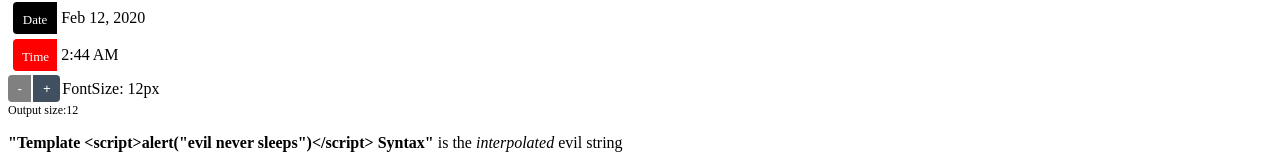
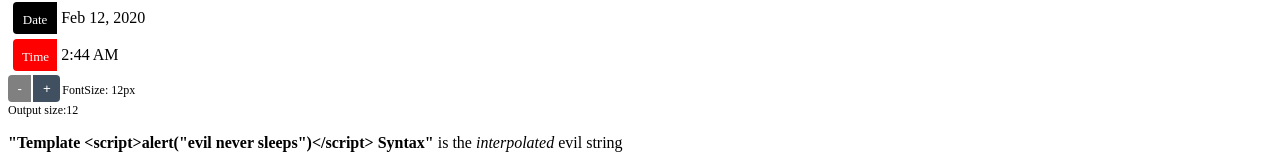
Before and after one commit to vincent-terpstra/angular-heroes, an Angular app: page /dashboard in a window 1280 px wide. Shown: the part 271-439 px from the top of the page. Built offline with nearby package versions, Linux system fonts and the light colour scheme; no server answers; what angular-in-memory-web-api would draw is missing.

Commit message:
Two way binding & resize component

```diff
--- a/src/app/resize/resize.component.html
+++ b/src/app/resize/resize.component.html
@@ -1,5 +1,5 @@
 <div>
     <button (click)="dec()" title="smaller" class="dec">-</button>
     <button (click)="inc()" title="bigger" class="inc">+</button>
-    <label [style.font-size.px]="size">FontSize: {{font}}px</label>
+    <label [style.font-size.px]="font">FontSize: {{font}}px</label>
 </div>
```
